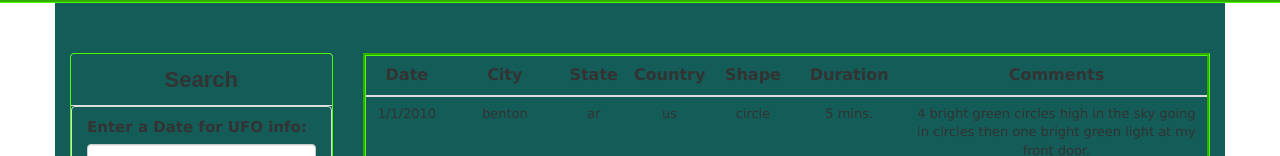
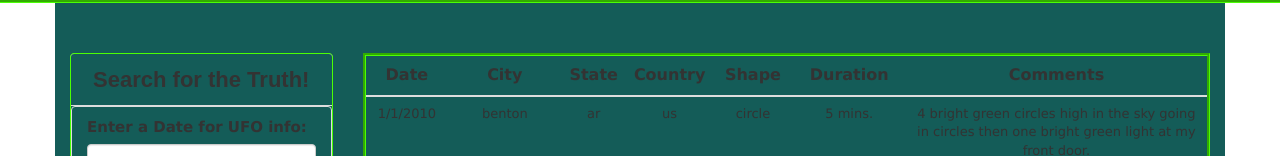
Before and after one commit to Apex8/JavaScript-and-DOM-Manipulation, a plain HTML site: page UFO-finder/index.html in a window 1280 px wide. Shown: the part 559-715 px from the top of the page. Drawn offline with nearby package versions, Linux system fonts and the light colour scheme.

Commit message:
Update index.html

```diff
--- a/UFO-finder/index.html
+++ b/UFO-finder/index.html
@@ -31,7 +31,7 @@
         <div class="col-md-3">
           <aside class="filters">
             <div class="panel panel-default" id="box-filter">
-              <div class="panel-heading">Search</div>
+              <div class="panel-heading">Search for the Truth!</div>
               <div class="panel-body">
                 <form>
                   <div class="form-group">
```
